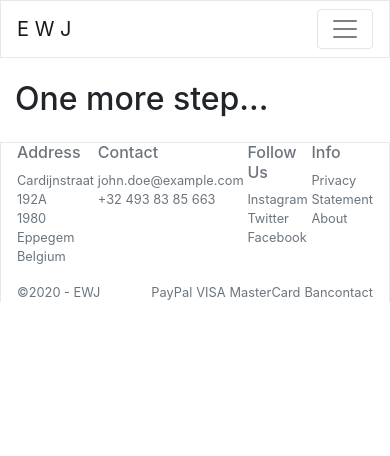
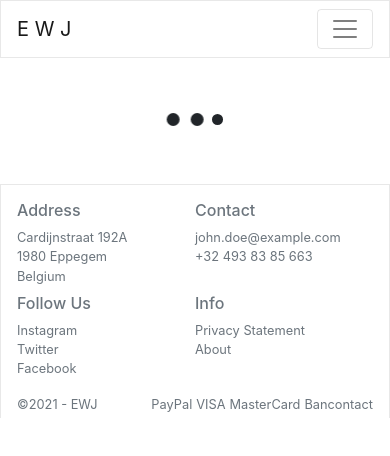
Before and after one commit to HeldensBrecht/software-security-web-app, a React (Create React App) app: page /callback in a window 390 px wide. Shown: the top 456 px of the page. Built offline with nearby package versions, Linux system fonts and the light colour scheme; no server answers.

Commit message:
Added loading symbol + responsive styling fixes

```diff
--- a/src/common/Footer.js
+++ b/src/common/Footer.js
@@ -5,33 +5,34 @@ const Footer = () => {
   return (
     <footer className="footer container-fluid text-muted small px-0 px-md-3">
       <div
-        className="d-flex flex-md-equal w-100 mt-4 mt-md-5 pt-md-5 pb-3 px-3"
+        className="row mx-0 mt-4 mt-md-5 pt-3 pt-md-5 pb-3 px-3"
         style={{
           border: "1px solid rgba(0, 0, 0, 0.09)",
           borderBottom: "none",
         }}
       >
-        <div className="mr-md-3 w-100">
+        <div className="px-0 mb-2 mb-md-0 col-6 col-md-2">
           <h6>Address</h6>
           <p className="mb-0">Cardijnstraat 192A</p>
           <p className="mb-0">1980 Eppegem</p>
           <p className="mb-0">Belgium</p>
         </div>
-        <div style={{ width: "35%" }}></div>
-        <div className="mr-md-3 w-100">
+        <div className="d-none d-md-block col-0 col-md-1"></div>
+        <div className="px-0 mb-2 mb-md-0 col-6 col-md-2">
           <h6>Contact</h6>
           <p className="mb-0">john.doe@example.com</p>
           <p className="mb-0">+32 493 83 85 663</p>
         </div>
-        <div style={{ width: "35%" }}></div>
-        <div className="mr-md-3 w-100">
+        <div className="d-none d-md-block col-0 col-md-1"></div>
+        <div className="d-none d-md-block col-0 col-md-1"></div>
+        <div className="px-0 mb-md-0 col-6 col-md-2">
           <h6>Follow Us</h6>
           <p className="mb-0">Instagram</p>
           <p className="mb-0">Twitter</p>
           <p className="mb-0">Facebook</p>
         </div>
-        <div style={{ width: "35%" }}></div>
-        <div className="mr-md-3 w-100">
+        <div className="d-none d-md-block col-0 col-md-1"></div>
+        <div className="px-0 mb-md-0 col-6 col-md-2">
           <h6>Info</h6>
           <Link to="/privacy" className="mb-0 text-muted">
             Privacy Statement
@@ -42,13 +43,13 @@ const Footer = () => {
         </div>
       </div>
       <div
-        className="d-flex flex-md-equal w-100 pb-md-4 pt-md-4 px-3"
+        className="row mx-0 pb-1 pb-md-2 pt-md-4 px-3"
         style={{
           borderLeft: "1px solid rgba(0, 0, 0, 0.09)",
           borderRight: "1px solid rgba(0, 0, 0, 0.09)",
         }}
       >
-        <p className="mb-0 mr-auto">&copy;2020 - EWJ</p>
+        <p className="mb-0 mr-auto">&copy;2021 - EWJ</p>
         <div className="ml-auto d-flex">
           <p className="mb-0">PayPal</p>
           <p className="mb-0 ml-1">VISA</p>
--- /dev/null
+++ b/src/common/Loading.js
@@ -0,0 +1,14 @@
+import React from "react";
+
+const Loading = () => {
+  return (
+    <div className="lds-ellipsis mx-auto">
+      <div></div>
+      <div></div>
+      <div></div>
+      <div></div>
+    </div>
+  );
+};
+
+export default Loading;
--- a/src/index.css
+++ b/src/index.css
@@ -1,13 +1,69 @@
 body {
   margin: 0;
-  font-family: -apple-system, BlinkMacSystemFont, 'Segoe UI', 'Roboto', 'Oxygen',
-    'Ubuntu', 'Cantarell', 'Fira Sans', 'Droid Sans', 'Helvetica Neue',
+  font-family: -apple-system, BlinkMacSystemFont, "Segoe UI", "Roboto", "Oxygen",
+    "Ubuntu", "Cantarell", "Fira Sans", "Droid Sans", "Helvetica Neue",
     sans-serif;
   -webkit-font-smoothing: antialiased;
   -moz-osx-font-smoothing: grayscale;
 }
 
 code {
-  font-family: source-code-pro, Menlo, Monaco, Consolas, 'Courier New',
+  font-family: source-code-pro, Menlo, Monaco, Consolas, "Courier New",
     monospace;
 }
+
+.lds-ellipsis {
+  display: inline-block;
+  position: relative;
+  width: 80px;
+  height: 80px;
+}
+.lds-ellipsis div {
+  position: absolute;
+  top: 33px;
+  width: 13px;
+  height: 13px;
+  border-radius: 50%;
+  background: #212529;
+  animation-timing-function: cubic-bezier(0, 1, 1, 0);
+}
+.lds-ellipsis div:nth-child(1) {
+  left: 8px;
+  animation: lds-ellipsis1 0.6s infinite;
+}
+.lds-ellipsis div:nth-child(2) {
+  left: 8px;
+  animation: lds-ellipsis2 0.6s infinite;
+}
+.lds-ellipsis div:nth-child(3) {
+  left: 32px;
+  animation: lds-ellipsis2 0.6s infinite;
+}
+.lds-ellipsis div:nth-child(4) {
+  left: 56px;
+  animation: lds-ellipsis3 0.6s infinite;
+}
+@keyframes lds-ellipsis1 {
+  0% {
+    transform: scale(0);
+  }
+  100% {
+    transform: scale(1);
+  }
+}
+@keyframes lds-ellipsis3 {
+  0% {
+    transform: scale(1);
+  }
+  100% {
+    transform: scale(0);
+  }
+}
+@keyframes lds-ellipsis2 {
+  0% {
+    transform: translate(0, 0);
+  }
+  100% {
+    transform: translate(24px, 0);
+  }
+}
--- a/src/pages/AdminPanel.js
+++ b/src/pages/AdminPanel.js
@@ -5,6 +5,8 @@ import { toast } from "react-toastify";
 
 import * as userApi from "../api/userApi";
 import * as productApi from "../api/productApi";
+
+import Loading from "../common/Loading";
 
 export default function AdminPanel() {
   const history = useHistory();
@@ -56,13 +58,10 @@ export default function AdminPanel() {
   return (
     <main className="container-fluid">
       <div className="my-md-5" style={{ height: "5rem" }}></div>
-      <div className="row mx-0">
-        <div className="col-xs-12 col-sm-12 col-md-4 mt-1 mt-md-5 pt-md-5 pl-0">
+      <div className="mx-md-3">
         <h3 className="font-weight-normal">Admin Panel</h3>
-        </div>
-
-        <div className="col-xs-12 col-sm-12 col-md-8 pr-0">
         <h4 className="font-weight-normal">Products</h4>
+        {products ? (
           <table className="w-100">
             <thead>
               <tr>
@@ -74,8 +73,7 @@ export default function AdminPanel() {
               </tr>
             </thead>
             <tbody>
-              {products ? (
-                products.map((p) => (
+              {products.map((p) => (
                 <tr key={p.id}>
                   <td>{p.name}</td>
                   <td>{p.description.substring(0, 50)}...</td>
@@ -83,26 +81,21 @@ export default function AdminPanel() {
                   <td>{p.stock}</td>
                   <td>
                     <button
-                        className="bg-danger border border-danger text-white"
+                      className="btn btn-danger px-1 py-0"
                       onClick={() => deleteProduct(p.id)}
                     >
                       Delete
                     </button>
                   </td>
                 </tr>
-                ))
-              ) : (
-                <tr>
-                  <td>Loading...</td>
-                  <td>Loading...</td>
-                  <td>Loading...</td>
-                  <td>Loading...</td>
-                  <td>Loading...</td>
-                </tr>
-              )}
+              ))}
             </tbody>
           </table>
+        ) : (
+          <div className="row mx-0">
+            <Loading />
           </div>
+        )}
       </div>
     </main>
   );
--- a/src/pages/Callback.js
+++ b/src/pages/Callback.js
@@ -1,10 +1,13 @@
-import React, { useEffect } from "react";
+import React, { useEffect, useState } from "react";
 import { useAuth0 } from "@auth0/auth0-react";
 import { toast } from "react-toastify";
 
 import * as userApi from "../api/userApi";
 
+import Loading from "../common/Loading";
+
 const Callback = (props) => {
+  const [loginError, setLoginError] = useState(undefined);
   const { isLoading, getAccessTokenSilently, user, logout } = useAuth0();
 
   useEffect(() => {
@@ -28,8 +31,9 @@ const Callback = (props) => {
             .catch((error) => console.log(error));
         })
         .catch((err) => {
-          toast.error(err.message);
+          setLoginError(err);
           setTimeout(() => {
+            toast.error(err.message);
             logout();
           }, 5000);
         });
@@ -39,7 +43,13 @@ const Callback = (props) => {
   return (
     <main className="container-fluid">
       <div className="my-md-5" style={{ height: "5rem" }}></div>
-      <h2>One more step...</h2>
+      {loginError ? (
+        <h2>{loginError.message}</h2>
+      ) : (
+        <div className="row">
+          <Loading />
+        </div>
+      )}
     </main>
   );
 };
--- a/src/pages/PrivacyStatement.js
+++ b/src/pages/PrivacyStatement.js
@@ -67,14 +67,14 @@ const PrivacyStatement = () => {
       </p>
 
       <ul>
-        <li>Provide, operate, and maintain our webste</li>
-        <li>Improve, personalize, and expand our webste</li>
-        <li>Understand and analyze how you use our webste</li>
+        <li>Provide, operate, and maintain our website</li>
+        <li>Improve, personalize, and expand our website</li>
+        <li>Understand and analyze how you use our website</li>
         <li>Develop new products, services, features, and functionality</li>
         <li>
           Communicate with you, either directly or through one of our partners,
           including for customer service, to provide you with updates and other
-          information relating to the webste, and for marketing and promotional
+          information relating to the website, and for marketing and promotional
           purposes
         </li>
         <li>Send you emails</li>
--- a/src/pages/ProductPage.js
+++ b/src/pages/ProductPage.js
@@ -2,6 +2,8 @@ import React, { useState, useEffect } from "react";
 import { Link } from "react-router-dom";
 
 import * as productApi from "../api/productApi";
+
+import Loading from "../common/Loading";
 
 const ProductPage = (props) => {
   const [products, setProducts] = useState([]);
@@ -53,7 +55,7 @@ const ProductPage = (props) => {
             );
           })
         ) : (
-          <h4>Loading...</h4>
+          <Loading />
         )}
       </div>
     </main>
```
Also changed, not shown: src/pages/Profile.js (+39 -43 lines). Lines whose indentation alone changed are shown as unchanged.
